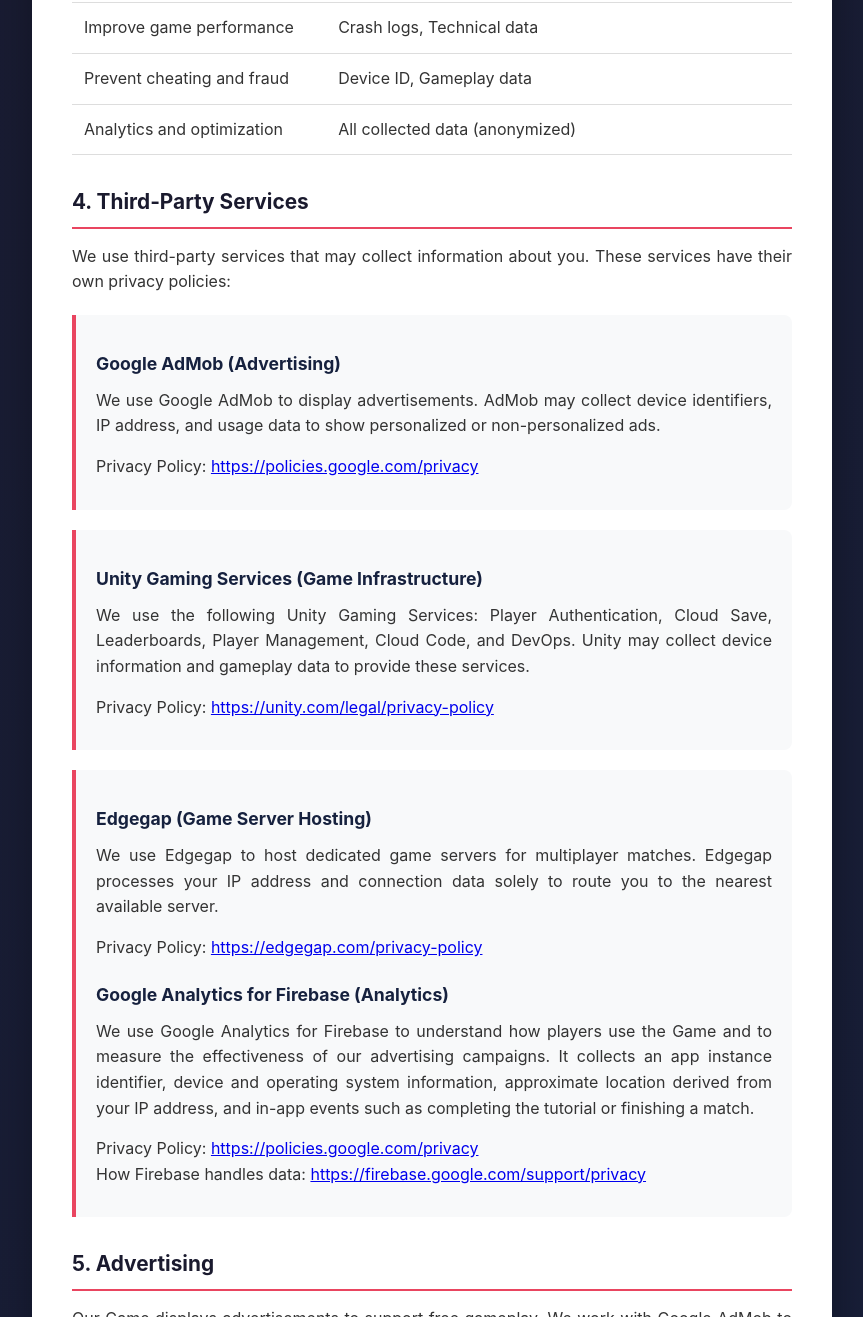
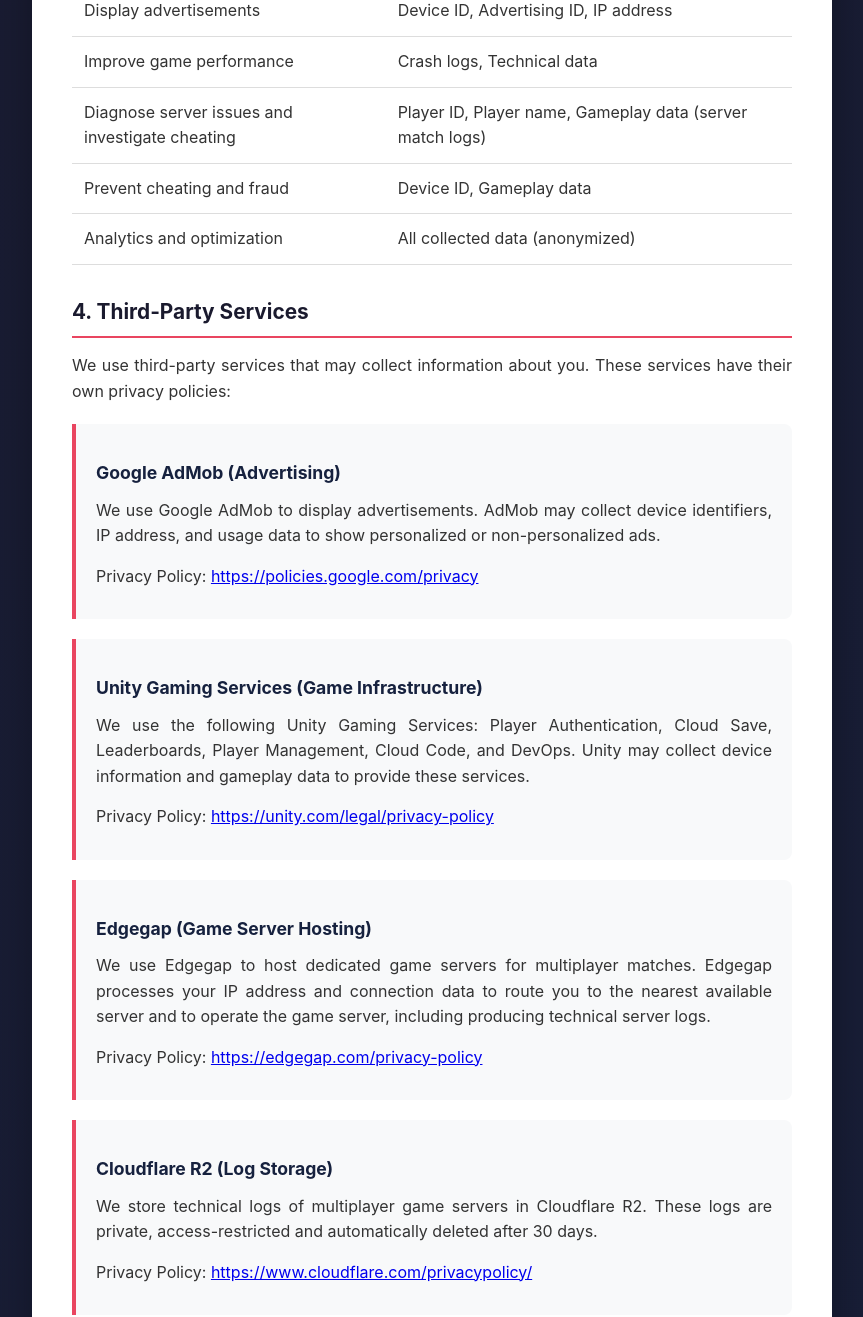
Before and after one commit to ilyatkachenko/battle-of-the-tribes-privacy, a plain HTML site: page index.html in a window 1280 px wide. Shown: the part 1483-2800 px from the top of the page, without its empty margins (208-1071 px from the left). Drawn offline with Linux system fonts and the light colour scheme.

Commit message:
Changed texts

```diff
--- a/index.html
+++ b/index.html
@@ -166,7 +166,7 @@
         <div class="header">
             <h1>Privacy Policy</h1>
             <div class="game-name">Battle of the Tribes</div>
-            <div class="update-date">Last updated: August 2026</div>
+            <div class="update-date">Last updated: September 2026</div>
         </div>
 
         <h2>1. Introduction</h2>
@@ -191,6 +191,7 @@
             <li><strong>Network Information:</strong> IP address, connection type (WiFi/mobile data)</li>
             <li><strong>Gameplay Data:</strong> Game progress, scores, match history, wins/losses, player ratings</li>
             <li><strong>Technical Data:</strong> Crash logs, performance data, error reports</li>
+            <li><strong>Server Match Logs:</strong> Player ID, player name, selected hero, rating and match result, recorded by the game server during multiplayer matches</li>
         </ul>
 
         <h3>2.2 Information You Provide</h3>
@@ -227,6 +228,10 @@
             <tr>
                 <td>Improve game performance</td>
                 <td>Crash logs, Technical data</td>
+            </tr>
+            <tr>
+                <td>Diagnose server issues and investigate cheating</td>
+                <td>Player ID, Player name, Gameplay data (server match logs)</td>
             </tr>
             <tr>
                 <td>Prevent cheating and fraud</td>
@@ -271,12 +276,26 @@
             <h3>Edgegap (Game Server Hosting)</h3>
             <p>
                 We use Edgegap to host dedicated game servers for multiplayer matches. Edgegap processes
-                your IP address and connection data solely to route you to the nearest available server.
+                your IP address and connection data to route you to the nearest available server and to
+                operate the game server, including producing technical server logs.
             </p>
             <p>
                 Privacy Policy: <a href="https://edgegap.com/privacy-policy" target="_blank">https://edgegap.com/privacy-policy</a>
             </p>
+        </div>
 
+        <div class="highlight-box">
+            <h3>Cloudflare R2 (Log Storage)</h3>
+            <p>
+                We store technical logs of multiplayer game servers in Cloudflare R2. These logs are private,
+                access-restricted and automatically deleted after 30 days.
+            </p>
+            <p>
+                Privacy Policy: <a href="https://www.cloudflare.com/privacypolicy/" target="_blank">https://www.cloudflare.com/privacypolicy/</a>
+            </p>
+        </div>
+
+        <div class="highlight-box">
             <h3>Google Analytics for Firebase (Analytics)</h3>
             <p>
                 We use Google Analytics for Firebase to understand how players use the Game and to
@@ -321,6 +340,7 @@
             <li><strong>Gameplay Data:</strong> For the lifetime of your account or until you request deletion</li>
             <li><strong>Device Identifiers:</strong> Until you reset your advertising ID or request deletion</li>
             <li><strong>Crash Logs:</strong> Up to 90 days</li>
+            <li><strong>Server Match Logs:</strong> Up to 30 days, then automatically deleted</li>
             <li><strong>Analytics Data:</strong> Up to 14 months (event-level data in Google Analytics)</li>
         </ul>
 
```
Also changed, not shown: account-deletion.html (+2 -1 lines).
